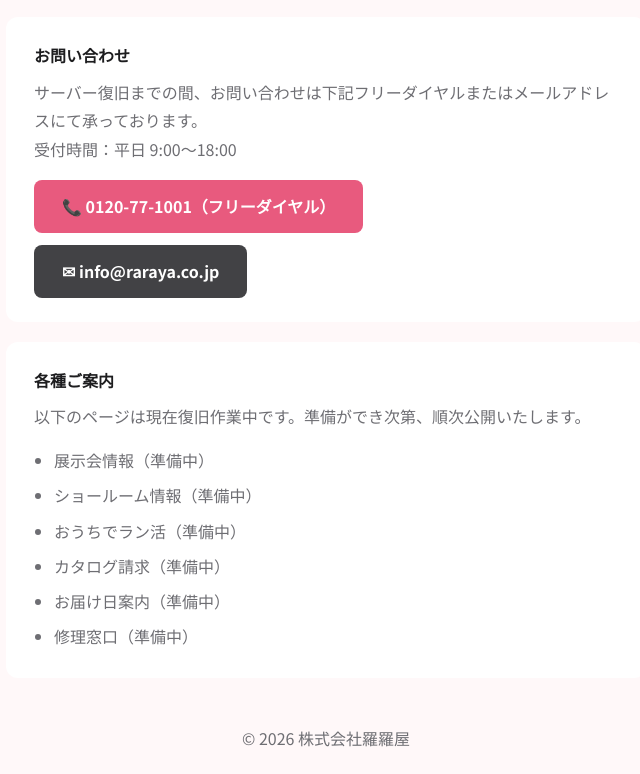
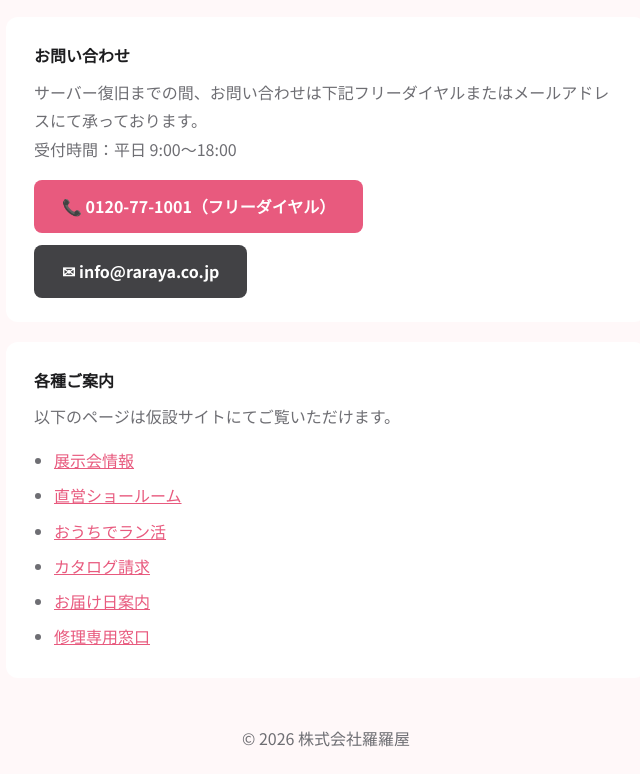
Before and after one commit to SINGULIER-Maintenance/raraya, a plain HTML site: page index.html in a window 1280 px wide. Shown: the part 1099-1873 px from the top of the page, without its empty margins (314-954 px from the left). Drawn offline with Linux system fonts and the light colour scheme.

Commit message:
Update notice section with new links

```diff
--- a/index.html
+++ b/index.html
@@ -157,14 +157,14 @@
 
         <div class="notice" style="margin-top: 20px;">
             <div class="notice-label">各種ご案内</div>
-            以下のページは現在復旧作業中です。準備ができ次第、順次公開いたします。
+            以下のページは仮設サイトにてご覧いただけます。
             <ul style="margin-top: 12px; padding-left: 20px; list-style: disc; color: #6e6e73; line-height: 2.2;">
-                <li>展示会情報（準備中）</li>
-                <li>ショールーム情報（準備中）</li>
-                <li>おうちでラン活（準備中）</li>
-                <li>カタログ請求（準備中）</li>
-                <li>お届け日案内（準備中）</li>
-                <li>修理窓口（準備中）</li>
+                <li><a href="https://raraya-rarachan.com/tenjikai/" target="_blank" rel="noopener" style="color: #e85a7e; text-decoration: underline;">展示会情報</a></li>
+                <li><a href="https://raraya-rarachan.com/showroom/" target="_blank" rel="noopener" style="color: #e85a7e; text-decoration: underline;">直営ショールーム</a></li>
+                <li><a href="https://raraya-rarachan.com/" target="_blank" rel="noopener" style="color: #e85a7e; text-decoration: underline;">おうちでラン活</a></li>
+                <li><a href="https://raraya-rarachan.com/rarachancatalog/" target="_blank" rel="noopener" style="color: #e85a7e; text-decoration: underline;">カタログ請求</a></li>
+                <li><a href="https://raraya-rarachan.com/otodoke/" target="_blank" rel="noopener" style="color: #e85a7e; text-decoration: underline;">お届け日案内</a></li>
+                <li><a href="https://raraya-rarachan.com/raraya-syuri01/" target="_blank" rel="noopener" style="color: #e85a7e; text-decoration: underline;">修理専用窓口</a></li>
             </ul>
         </div>
 
```
